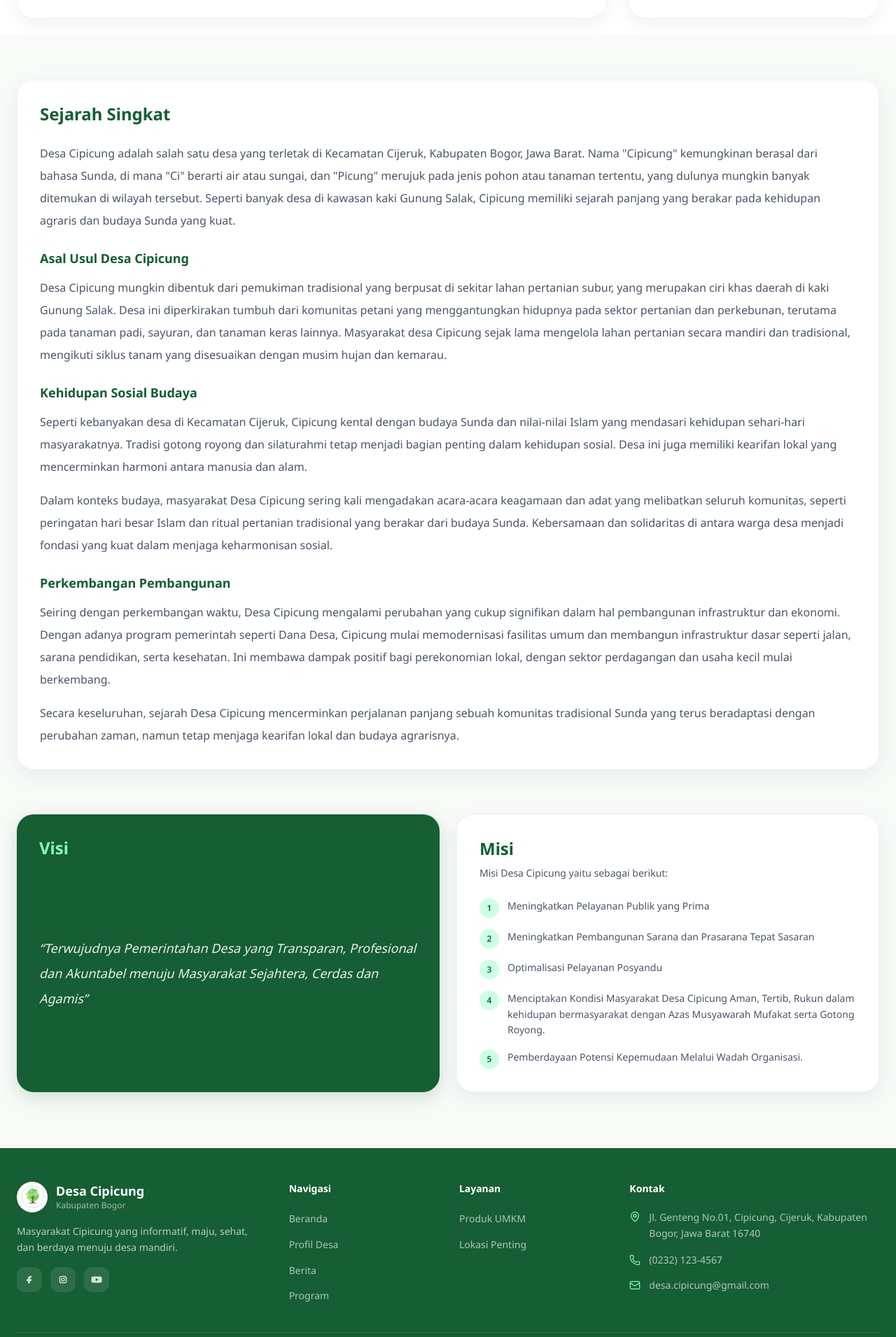
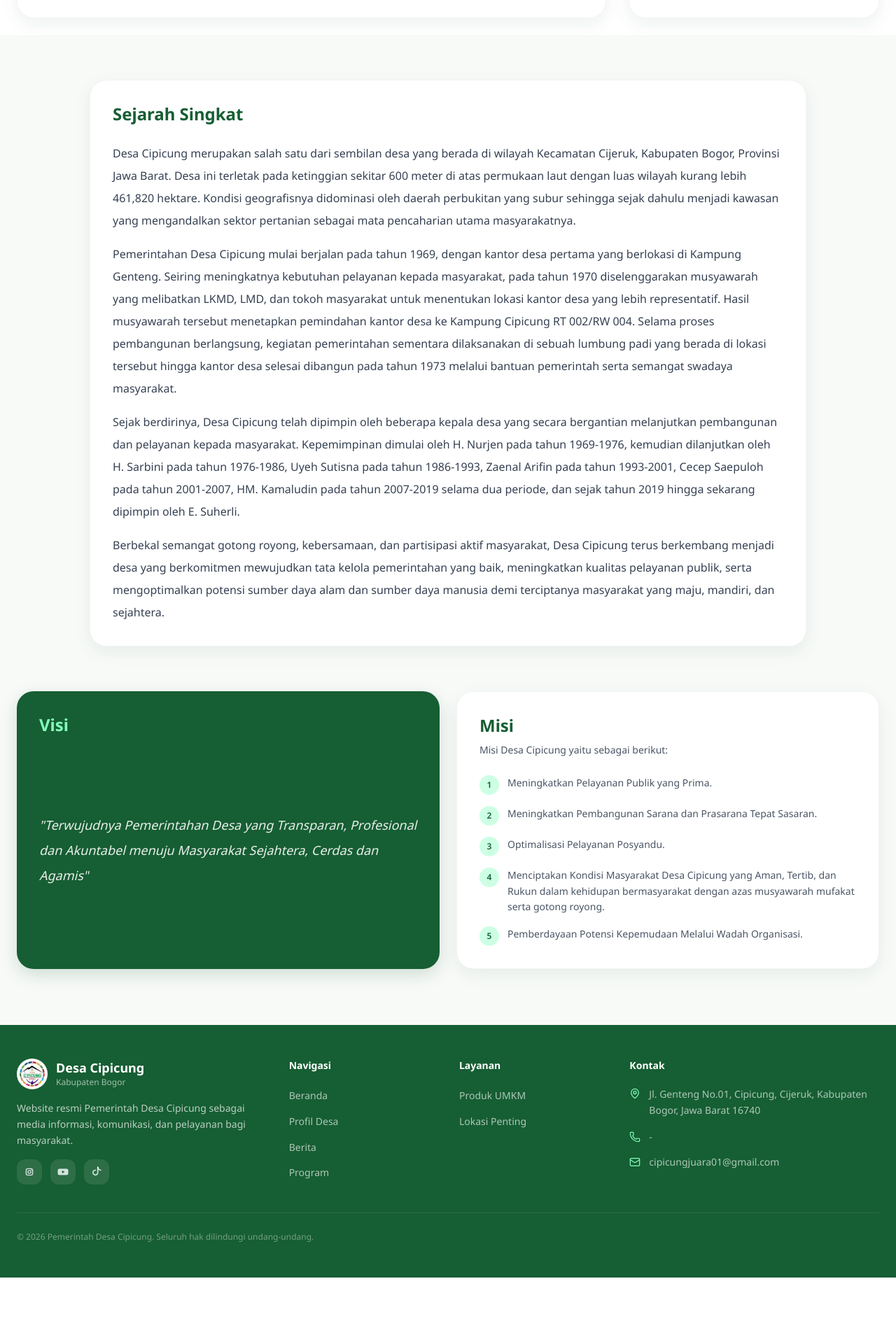
Before and after one commit to Developer-Cipicung/profile-frontend, a Next.js app: page /profil-desa in a window 1280 px wide. Shown: the part 829-2740 px from the top of the page at 70% size. After the commit the page ends 2655 px from the top, so only its background shows below. Built offline with nearby package versions, Linux system fonts and the light colour scheme; a web font is replaced by a local one.

Commit message:
update info

```diff
--- a/src/assets/assets.ts
+++ b/src/assets/assets.ts
@@ -17,6 +17,7 @@ import kaur_umum from "./perangkat-desa/kaur-umum.jpeg";
 import kepala_desa from "./perangkat-desa/kepala-desa.jpeg";
 import sekretaris_desa from "./perangkat-desa/sekretaris-desa.png";
 import kepala_dusun3 from "./perangkat-desa/kepala-dusun-3.jpeg";
+import logo_desa from "./logo-desa.png";
 
 export const assets = {
   profile,
@@ -27,6 +28,7 @@ export const assets = {
   orang3,
   sotk,
   silihPageuhHero,
+  logo_desa,
 };
 
 export const perangkatDesa = {
--- a/src/components/Data.tsx
+++ b/src/components/Data.tsx
@@ -42,7 +42,7 @@ const Data = async () => {
     },
     {
       icon: LandPlot,
-      value: "415,16 Ha",
+      value: "461,820 Ha",
       description: "Luas Desa",
     },
     {
--- a/src/components/Footer.tsx
+++ b/src/components/Footer.tsx
@@ -16,24 +16,24 @@ const serviceLinks = [
 ];
 
 const socialLinks = [
-  { label: "Facebook Desa Cipicung", href: "https://facebook.com", icon: "facebook" },
-  { label: "Instagram Desa Cipicung", href: "https://instagram.com", icon: "instagram" },
-  { label: "YouTube Desa Cipicung", href: "https://youtube.com", icon: "youtube" },
+  {
+    label: "Instagram Desa Cipicung",
+    href: "https://www.instagram.com/desa.cipicung",
+    icon: "instagram",
+  },
+  {
+    label: "YouTube Cipicung Bangkit",
+    href: "https://www.youtube.com/@cipicungbangkit01",
+    icon: "youtube",
+  },
+  {
+    label: "TikTok Desa Cipicung",
+    href: "https://www.tiktok.com/@desa.cipicung01",
+    icon: "tiktok",
+  },
 ] as const;
 
 function SocialIcon({ icon }: { icon: (typeof socialLinks)[number]["icon"] }) {
-  if (icon === "facebook") {
-    return (
-      <svg
-        viewBox="0 0 24 24"
-        aria-hidden="true"
-        className="h-4 w-4 fill-current"
-      >
-        <path d="M14 8h2.5V4H14c-3.1 0-5 1.9-5 5v2H6v4h3v5h4v-5h3l1-4h-4V9c0-.6.4-1 1-1Z" />
-      </svg>
-    );
-  }
-
   if (icon === "instagram") {
     return (
       <svg
@@ -53,6 +53,32 @@ function SocialIcon({ icon }: { icon: (typeof socialLinks)[number]["icon"] }) {
         />
         <circle cx="12" cy="12" r="3.2" stroke="currentColor" strokeWidth="2" />
         <circle cx="16.5" cy="7.5" r="1.1" fill="currentColor" />
+      </svg>
+    );
+  }
+
+  if (icon === "tiktok") {
+    return (
+      <svg
+        viewBox="0 0 24 24"
+        aria-hidden="true"
+        className="h-5 w-5"
+        fill="none"
+      >
+        <path
+          d="M14 4v9.1a4.1 4.1 0 1 1-3.8-4.1"
+          stroke="currentColor"
+          strokeLinecap="round"
+          strokeLinejoin="round"
+          strokeWidth="2"
+        />
+        <path
+          d="M14 4c.6 2.8 2.1 4.5 5 5"
+          stroke="currentColor"
+          strokeLinecap="round"
+          strokeLinejoin="round"
+          strokeWidth="2"
+        />
       </svg>
     );
   }
@@ -96,7 +122,7 @@ export default function Footer() {
           <div>
             <div className="flex items-center gap-3">
               <Image
-                src={assets.profile}
+                src={assets.logo_desa}
                 alt="Logo Desa Cipicung"
                 className="h-10 w-10 shrink-0 rounded-full bg-white p-1 object-contain md:h-11 md:w-11"
               />
@@ -111,8 +137,8 @@ export default function Footer() {
             </div>
 
             <p className="mt-4 max-w-sm text-sm leading-relaxed text-white/70">
-              Masyarakat Cipicung yang informatif, maju, sehat, dan berdaya
-              menuju desa mandiri.
+              Website resmi Pemerintah Desa Cipicung sebagai media informasi,
+              komunikasi, dan pelayanan bagi masyarakat.
             </p>
 
             <div
@@ -184,21 +210,18 @@ export default function Footer() {
                 </span>
               </div>
 
-              <a
-                href="tel:+622321234567"
-                className="flex items-center gap-3 text-sm text-white/65 transition-colors hover:text-kuning"
-              >
+              <div className="flex items-center gap-3 text-sm text-white/65">
                 <Phone
                   size={16}
                   strokeWidth={1.8}
                   aria-hidden="true"
                   className="shrink-0 text-hijau-muda"
                 />
-                (0232) 123-4567
-              </a>
+                -
+              </div>
 
               <a
-                href="mailto:desa.cipicung@gmail.com"
+                href="mailto:cipicungjuara01@gmail.com"
                 className="flex min-w-0 items-center gap-3 text-sm text-white/65 transition-colors hover:text-kuning"
               >
                 <Mail
@@ -207,7 +230,7 @@ export default function Footer() {
                   aria-hidden="true"
                   className="shrink-0 text-hijau-muda"
                 />
-                <span className="break-all">desa.cipicung@gmail.com</span>
+                <span className="break-all">cipicungjuara01@gmail.com</span>
               </a>
             </address>
           </div>
--- a/src/components/Hero.tsx
+++ b/src/components/Hero.tsx
@@ -23,9 +23,9 @@ const Hero = () => {
             Selamat Datang di <br /> Desa Cipicung
           </h1>
           <p className="text-sm md:text-xl font-sans font-weight mb-4">
-            Desa Cipicung merupakan desa yang kaya akan potensi pangan lokal
-            dengan mayoritas <br /> masyarakat bekerja di sektor pertanian dan
-            industri rumah tangga makanan tradisional.
+            Desa Cipicung merupakan wilayah perbukitan yang subur di Kecamatan
+            Cijeruk, Kabupaten Bogor, <br /> dengan potensi utama pada sektor
+            pertanian, sumber daya alam, dan semangat gotong royong masyarakat.
           </p>
         </div>
         <div className="w-full flex items-center justify-center pb-4 sm:pb-8">
--- a/src/components/Navbar.tsx
+++ b/src/components/Navbar.tsx
@@ -64,7 +64,7 @@ const Navbar = () => {
           onClick={closeMobileMenu}
         >
           <Image
-            src={assets.profile}
+            src={assets.logo_desa}
             alt="Logo Desa Cipicung"
             className="size-11 shrink-0 object-contain drop-shadow-[0_4px_4px_rgba(0,0,0,0.25)] sm:size-12"
           />
--- a/src/components/profil-desa/ProfileData.tsx
+++ b/src/components/profil-desa/ProfileData.tsx
@@ -16,15 +16,14 @@ const contactData: Array<{
 }> = [
   {
     label: "Telepon",
-    value: "(0251) 000-0000",
+    value: "-",
     icon: Phone,
-    href: "tel:+622510000000",
   },
   {
     label: "Email",
-    value: "desa.cipicung@gmail.com",
+    value: "cipicungjuara01@gmail.com",
     icon: Mail,
-    href: "mailto:desa.cipicung@gmail.com",
+    href: "mailto:cipicungjuara01@gmail.com",
   },
   {
     label: "Alamat",
@@ -74,8 +73,13 @@ const ProfileDataSection = ({
     { label: "Kabupaten", value: "Bogor" },
     { label: "Provinsi", value: "Jawa Barat" },
     { label: "Kode Pos", value: "16740" },
-    { label: "Kode Desa", value: "3201282005" },
-    { label: "Luas Wilayah", value: "415,16 Ha" },
+    { label: "Kode Desa", value: "32.01.28.2005" },
+    { label: "Luas Wilayah", value: "461,820 Ha" },
+    { label: "Ketinggian", value: "± 600 mdpl" },
+    {
+      label: "Wilayah Kecamatan",
+      value: "Salah satu dari sembilan desa di Kecamatan Cijeruk",
+    },
     {
       label: "Jumlah Penduduk",
       value: populationSummary
@@ -148,7 +152,7 @@ const ProfileDataSection = ({
             >
               <div className="flex size-28 items-center justify-center rounded-full">
                 <Image
-                  src={assets.profile}
+                  src={assets.logo_desa}
                   alt="Logo Desa Cipicung"
                   className="h-full w-full object-contain"
                 />
--- a/src/components/profil-desa/SejarahSingkat.tsx
+++ b/src/components/profil-desa/SejarahSingkat.tsx
@@ -1,30 +1,8 @@
 const sejarahDesa = [
-  {
-    title: null,
-    paragraphs: [
-      'Desa Cipicung adalah salah satu desa yang terletak di Kecamatan Cijeruk, Kabupaten Bogor, Jawa Barat. Nama "Cipicung" kemungkinan berasal dari bahasa Sunda, di mana "Ci" berarti air atau sungai, dan "Picung" merujuk pada jenis pohon atau tanaman tertentu, yang dulunya mungkin banyak ditemukan di wilayah tersebut. Seperti banyak desa di kawasan kaki Gunung Salak, Cipicung memiliki sejarah panjang yang berakar pada kehidupan agraris dan budaya Sunda yang kuat.',
-    ],
-  },
-  {
-    title: "Asal Usul Desa Cipicung",
-    paragraphs: [
-      "Desa Cipicung mungkin dibentuk dari pemukiman tradisional yang berpusat di sekitar lahan pertanian subur, yang merupakan ciri khas daerah di kaki Gunung Salak. Desa ini diperkirakan tumbuh dari komunitas petani yang menggantungkan hidupnya pada sektor pertanian dan perkebunan, terutama pada tanaman padi, sayuran, dan tanaman keras lainnya. Masyarakat desa Cipicung sejak lama mengelola lahan pertanian secara mandiri dan tradisional, mengikuti siklus tanam yang disesuaikan dengan musim hujan dan kemarau.",
-    ],
-  },
-  {
-    title: "Kehidupan Sosial Budaya",
-    paragraphs: [
-      "Seperti kebanyakan desa di Kecamatan Cijeruk, Cipicung kental dengan budaya Sunda dan nilai-nilai Islam yang mendasari kehidupan sehari-hari masyarakatnya. Tradisi gotong royong dan silaturahmi tetap menjadi bagian penting dalam kehidupan sosial. Desa ini juga memiliki kearifan lokal yang mencerminkan harmoni antara manusia dan alam.",
-      "Dalam konteks budaya, masyarakat Desa Cipicung sering kali mengadakan acara-acara keagamaan dan adat yang melibatkan seluruh komunitas, seperti peringatan hari besar Islam dan ritual pertanian tradisional yang berakar dari budaya Sunda. Kebersamaan dan solidaritas di antara warga desa menjadi fondasi yang kuat dalam menjaga keharmonisan sosial.",
-    ],
-  },
-  {
-    title: "Perkembangan Pembangunan",
-    paragraphs: [
-      "Seiring dengan perkembangan waktu, Desa Cipicung mengalami perubahan yang cukup signifikan dalam hal pembangunan infrastruktur dan ekonomi. Dengan adanya program pemerintah seperti Dana Desa, Cipicung mulai memodernisasi fasilitas umum dan membangun infrastruktur dasar seperti jalan, sarana pendidikan, serta kesehatan. Ini membawa dampak positif bagi perekonomian lokal, dengan sektor perdagangan dan usaha kecil mulai berkembang.",
-      "Secara keseluruhan, sejarah Desa Cipicung mencerminkan perjalanan panjang sebuah komunitas tradisional Sunda yang terus beradaptasi dengan perubahan zaman, namun tetap menjaga kearifan lokal dan budaya agrarisnya.",
-    ],
-  },
+  "Desa Cipicung merupakan salah satu dari sembilan desa yang berada di wilayah Kecamatan Cijeruk, Kabupaten Bogor, Provinsi Jawa Barat. Desa ini terletak pada ketinggian sekitar 600 meter di atas permukaan laut dengan luas wilayah kurang lebih 461,820 hektare. Kondisi geografisnya didominasi oleh daerah perbukitan yang subur sehingga sejak dahulu menjadi kawasan yang mengandalkan sektor pertanian sebagai mata pencaharian utama masyarakatnya.",
+  "Pemerintahan Desa Cipicung mulai berjalan pada tahun 1969, dengan kantor desa pertama yang berlokasi di Kampung Genteng. Seiring meningkatnya kebutuhan pelayanan kepada masyarakat, pada tahun 1970 diselenggarakan musyawarah yang melibatkan LKMD, LMD, dan tokoh masyarakat untuk menentukan lokasi kantor desa yang lebih representatif. Hasil musyawarah tersebut menetapkan pemindahan kantor desa ke Kampung Cipicung RT 002/RW 004. Selama proses pembangunan berlangsung, kegiatan pemerintahan sementara dilaksanakan di sebuah lumbung padi yang berada di lokasi tersebut hingga kantor desa selesai dibangun pada tahun 1973 melalui bantuan pemerintah serta semangat swadaya masyarakat.",
+  "Sejak berdirinya, Desa Cipicung telah dipimpin oleh beberapa kepala desa yang secara bergantian melanjutkan pembangunan dan pelayanan kepada masyarakat. Kepemimpinan dimulai oleh H. Nurjen pada tahun 1969-1976, kemudian dilanjutkan oleh H. Sarbini pada tahun 1976-1986, Uyeh Sutisna pada tahun 1986-1993, Zaenal Arifin pada tahun 1993-2001, Cecep Saepuloh pada tahun 2001-2007, HM. Kamaludin pada tahun 2007-2019 selama dua periode, dan sejak tahun 2019 hingga sekarang dipimpin oleh E. Suherli.",
+  "Berbekal semangat gotong royong, kebersamaan, dan partisipasi aktif masyarakat, Desa Cipicung terus berkembang menjadi desa yang berkomitmen mewujudkan tata kelola pemerintahan yang baik, meningkatkan kualitas pelayanan publik, serta mengoptimalkan potensi sumber daya alam dan sumber daya manusia demi terciptanya masyarakat yang maju, mandiri, dan sejahtera.",
 ];
 
 const SejarahSingkatSection = () => {
@@ -33,7 +11,7 @@ const SejarahSingkatSection = () => {
       aria-labelledby="sejarah-singkat-title"
       className="w-full bg-[#f8faf8] px-6 pb-8 pt-16"
     >
-      <div className="mx-auto max-w-7xl">
+      <div className="mx-auto max-w-5xl">
         <article className="rounded-2xl border border-gray-100 bg-white p-6 shadow-[0_8px_24px_rgba(22,94,51,0.08)] transition-shadow duration-300 hover:shadow-md md:rounded-3xl md:p-8">
           <h2
             id="sejarah-singkat-title"
@@ -42,25 +20,14 @@ const SejarahSingkatSection = () => {
             Sejarah Singkat
           </h2>
 
-          <div className="mt-6 space-y-6">
-            {sejarahDesa.map((section) => (
-              <section key={section.title ?? "pengantar"}>
-                {section.title ? (
-                  <h3 className="text-base font-bold text-hijau-tua md:text-lg">
-                    {section.title}
-                  </h3>
-                ) : null}
-                <div className={section.title ? "mt-3 space-y-4" : "space-y-4"}>
-                  {section.paragraphs.map((paragraph) => (
-                    <p
-                      key={paragraph}
-                      className="text-sm leading-7 text-gray-600 md:text-base md:leading-8"
-                    >
-                      {paragraph}
-                    </p>
-                  ))}
-                </div>
-              </section>
+          <div className="mt-6 space-y-4">
+            {sejarahDesa.map((paragraph) => (
+              <p
+                key={paragraph}
+                className="text-sm leading-relaxed text-gray-700 md:text-base md:leading-8"
+              >
+                {paragraph}
+              </p>
             ))}
           </div>
         </article>
--- a/src/components/profil-desa/VisiMisi.tsx
+++ b/src/components/profil-desa/VisiMisi.tsx
@@ -2,10 +2,10 @@ const visiDesa =
   "Terwujudnya Pemerintahan Desa yang Transparan, Profesional dan Akuntabel menuju Masyarakat Sejahtera, Cerdas dan Agamis";
 
 const misiDesa = [
-  "Meningkatkan Pelayanan Publik yang Prima",
-  "Meningkatkan Pembangunan Sarana dan Prasarana Tepat Sasaran",
-  "Optimalisasi Pelayanan Posyandu",
-  "Menciptakan Kondisi Masyarakat Desa Cipicung Aman, Tertib, Rukun dalam kehidupan bermasyarakat dengan Azas Musyawarah Mufakat serta Gotong Royong.",
+  "Meningkatkan Pelayanan Publik yang Prima.",
+  "Meningkatkan Pembangunan Sarana dan Prasarana Tepat Sasaran.",
+  "Optimalisasi Pelayanan Posyandu.",
+  "Menciptakan Kondisi Masyarakat Desa Cipicung yang Aman, Tertib, dan Rukun dalam kehidupan bermasyarakat dengan azas musyawarah mufakat serta gotong royong.",
   "Pemberdayaan Potensi Kepemudaan Melalui Wadah Organisasi.",
 ];
 
@@ -21,7 +21,7 @@ const VisiMisiSection = () => {
             Visi
           </h2>
           <blockquote className="my-auto pt-6 text-base italic leading-8 text-white/90 md:text-lg md:leading-9">
-            “{visiDesa}”
+            "{visiDesa}"
           </blockquote>
         </article>
 
```
Also changed, not shown: src/components/Intro.tsx (+7 -8 lines), src/components/Kades.tsx (+21 -14 lines), src/assets/logo-desa.png (added).
